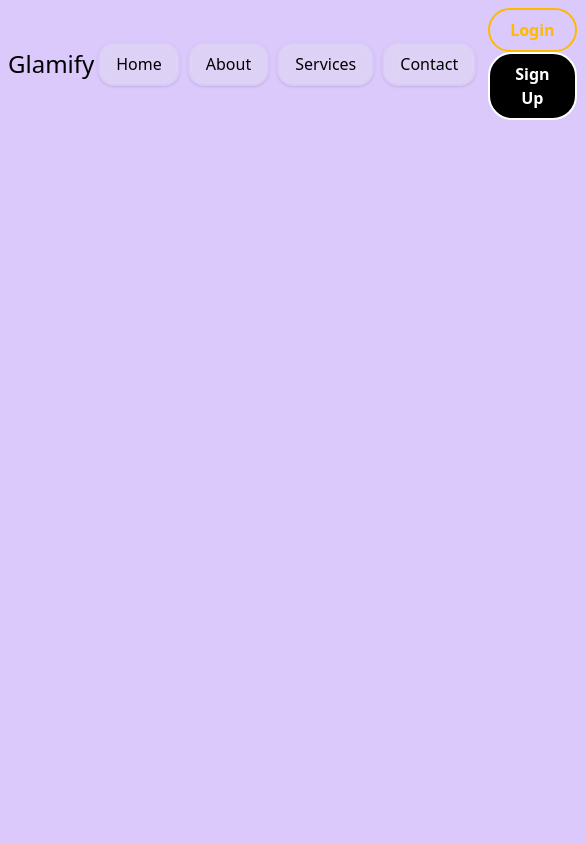
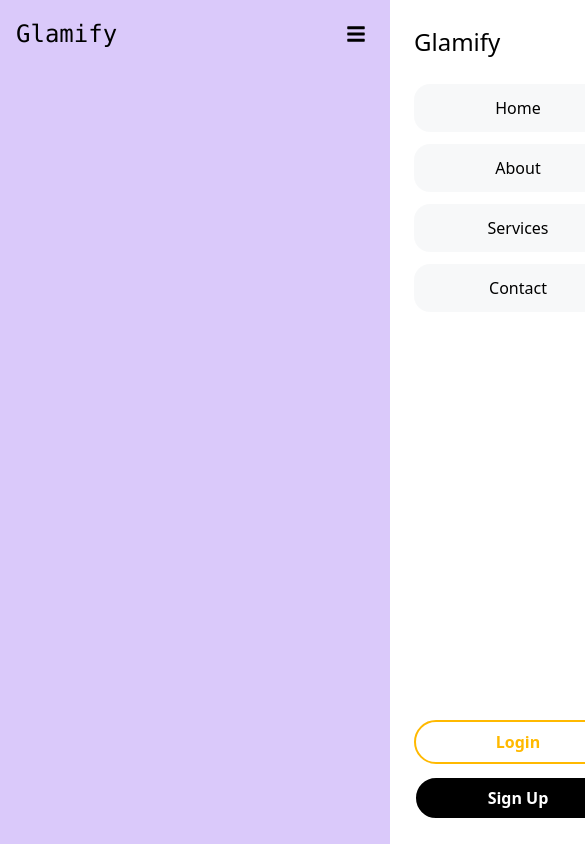
Before and after one commit to Thamidu-Nadun/Glamify, a React (Vite) app in the folder client/: page / in a window 390 px wide. Shown: the whole page, 585 px wide, since content can reach past the window. Built offline with nearby package versions, Linux system fonts and the light colour scheme.

Commit message:
Add some Blur Effect to MenuBar

```diff
--- a/client/package.json
+++ b/client/package.json
@@ -13,6 +13,7 @@
     "@tailwindcss/vite": "^4.1.2",
     "react": "^19.0.0",
     "react-dom": "^19.0.0",
+    "react-icons": "^5.5.0",
     "tailwindcss": "^4.1.2"
   },
   "devDependencies": {
--- a/client/src/Components/Navbar/Navbar.jsx
+++ b/client/src/Components/Navbar/Navbar.jsx
@@ -1,13 +1,26 @@
-import React from 'react';
+"use client"
+
+import { useState } from "react"
+import { FaBars, FaTimes } from "react-icons/fa"
 
 function Navbar() {
+  const [isMenuOpen, setIsMenuOpen] = useState(false)
+
+  const toggleMenu = () => {
+    setIsMenuOpen(!isMenuOpen)
+    // Prevent scrolling when menu is open
+    document.body.style.overflow = isMenuOpen ? "auto" : "hidden"
+  }
+
   return (
     <>
-      <div className="flex justify-between items-center w-full m-2 font-monospace">
+      <div className="flex justify-between items-center w-full p-4 font-mono">
         <div className="text-2xl font-medium">
           <h1>Glamify</h1>
         </div>
-        <div className="nav-links">
+
+        {/* Desktop Navigation */}
+        <div className="nav-links hidden md:block">
           <ul className="flex">
             <Link name="Home" />
             <Link name="About" />
@@ -15,41 +28,100 @@ function Navbar() {
             <Link name="Contact" />
           </ul>
         </div>
-        <div className="auth-buttons">
+
+        <div className="auth-buttons hidden md:flex">
           <LoginButton />
           <SignUpButton />
         </div>
+
+        {/* Mobile Menu Button */}
+        <button
+          onClick={toggleMenu}
+          className="md:hidden p-2 rounded-md hover:bg-gray-100 transition-colors"
+          aria-label="Toggle menu"
+        >
+          <FaBars className="h-5 w-5" />
+        </button>
+      </div>
+
+      {/* Mobile Menu Overlay with Blur Effect */}
+      {isMenuOpen && (
+        <div className="fixed inset-0 bg-white/30 backdrop-blur-md z-40 md:hidden" onClick={toggleMenu}></div>
+      )}
+
+      {/* Mobile Menu Drawer */}
+      <div
+        className={`fixed top-0 right-0 h-full w-64 bg-white z-50 transform transition-transform duration-300 ease-in-out md:hidden ${
+          isMenuOpen ? "translate-x-0" : "translate-x-full"
+        }`}
+      >
+        <div className="flex flex-col h-full p-6">
+          <div className="flex justify-between items-center mb-6">
+            <div className="text-2xl font-medium">
+              <h1>Glamify</h1>
+            </div>
+            <button
+              onClick={toggleMenu}
+              className="p-2 rounded-md hover:bg-gray-100 transition-colors"
+              aria-label="Close menu"
+            >
+              <FaTimes className="h-5 w-5" />
+            </button>
+          </div>
+
+          <nav className="flex flex-col flex-1">
+            <ul className="flex flex-col space-y-3 text-center">
+              <MobileLink name="Home" />
+              <MobileLink name="About" />
+              <MobileLink name="Services" />
+              <MobileLink name="Contact" />
+            </ul>
+          </nav>
+
+          <div className="flex flex-col space-y-3 mt-auto">
+            <LoginButton fullWidth />
+            <SignUpButton fullWidth />
+          </div>
+        </div>
       </div>
     </>
-  );
+  )
 }
 
-export default Navbar;
+export default Navbar
 
-const LoginButton = () => {
+const LoginButton = ({ fullWidth = false }) => {
   return (
-    <>
-      <button className="border-2 border-amber-400 py-2 px-5 rounded-3xl hover:bg-amber-400 hover:border-transparent transition-colors duration-200 mx-2 text-amber-400 hover:text-amber-50 font-bold">
-        Login
-      </button>
-    </>
-  );
-};
+    <button
+      className={`border-2 border-amber-400 py-2 px-5 rounded-3xl hover:bg-amber-400 hover:border-transparent transition-colors duration-200 ${fullWidth ? "w-full" : "mx-2"} text-amber-400 hover:text-amber-50 font-bold`}
+    >
+      Login
+    </button>
+  )
+}
 
-const SignUpButton = () => {
+const SignUpButton = ({ fullWidth = false }) => {
   return (
-    <>
-      <button className="bg-black border-2 py-2 px-5 rounded-3xl hover:bg-amber-100 transition-colors duration-200 mx-2 text-white gray-900 hover:text-black font-bold">
-        Sign Up
-      </button>
-    </>
-  );
-};
+    <button
+      className={`bg-black border-2 py-2 px-5 rounded-3xl hover:bg-amber-100 transition-colors duration-200 ${fullWidth ? "w-full" : "mx-2"} text-white hover:text-black font-bold`}
+    >
+      Sign Up
+    </button>
+  )
+}
 
-const Link = ({ name = 'Link' }) => {
+const Link = ({ name = "Link" }) => {
   return (
     <li className="m-1 border-2 border-transparent px-4 py-2 rounded-2xl bg-gray-200/30 bg-clip-padding backdrop-filter backdrop-blur-sm bg-opacity-0 shadow-sm hover:bg-gray-200/50 hover:border-2 hover:border-gray-200 transition-colors">
       {name}
     </li>
-  );
-};
+  )
+}
+
+const MobileLink = ({ name = "Link" }) => {
+  return (
+    <li className="px-4 py-3 rounded-2xl bg-gray-200/30 bg-clip-padding backdrop-filter backdrop-blur-sm bg-opacity-0 hover:bg-gray-200/50 transition-colors">
+      {name}
+    </li>
+  )
+}
--- /dev/null
+++ b/package.json
@@ -0,0 +1,5 @@
+{
+  "dependencies": {
+    "react-icons": "^5.5.0"
+  }
+}
```
Also changed, not shown: 2 other files (tests, documents, lock files or other folders).
